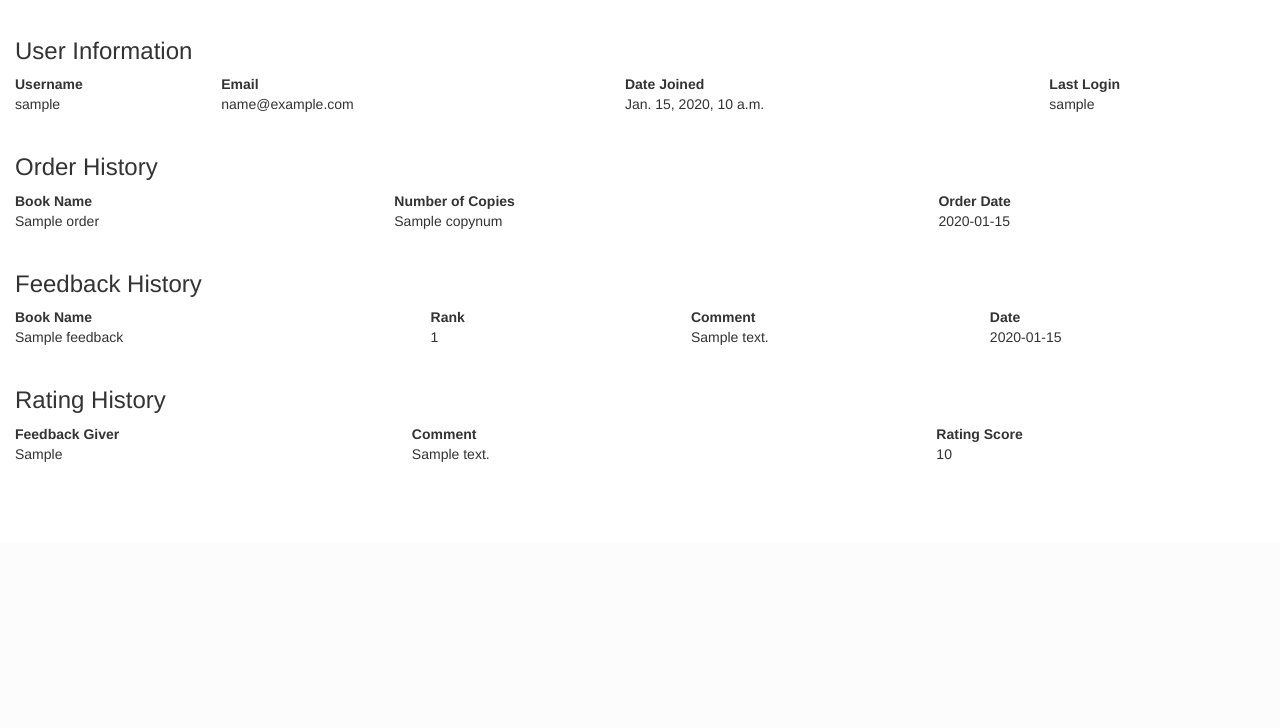
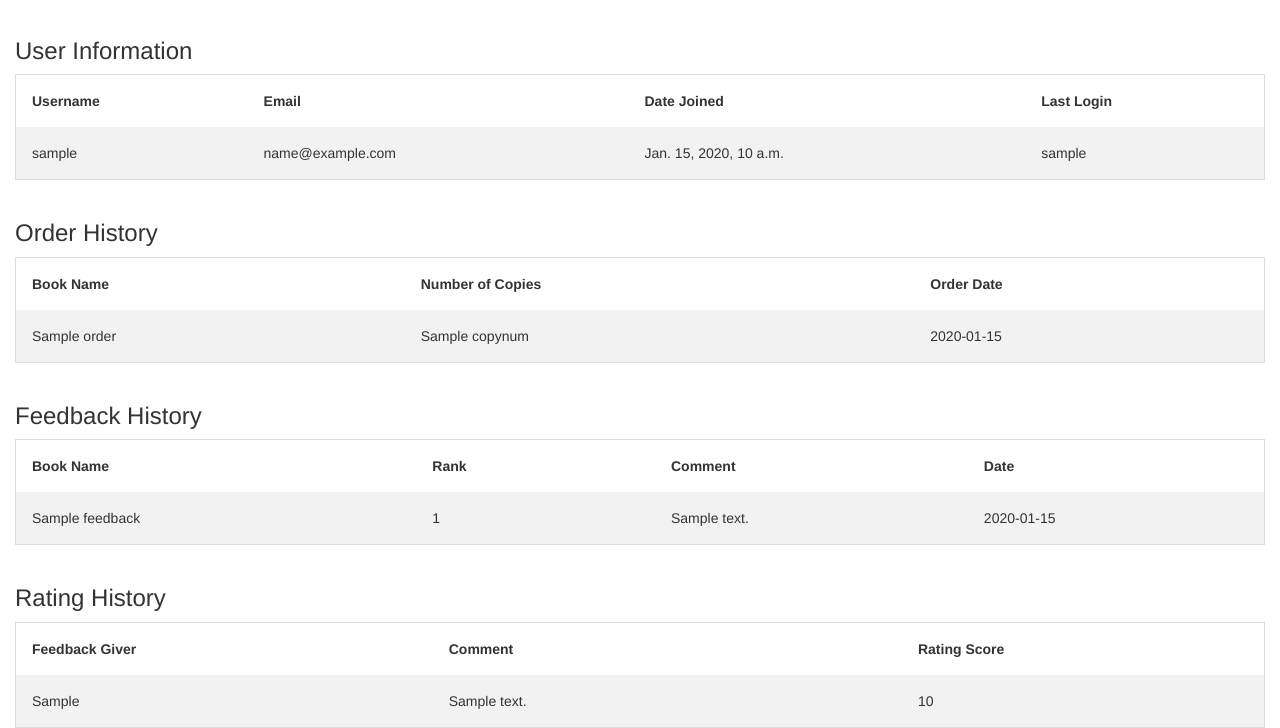
Before and after one commit to RosenZhang/DB-Bookstore-Project, a Django app: template django_test/bookstore/catalog/templates/index.html in a window 1280 px wide. Shown: the part 257-985 px from the top of the page. Before the commit the page ends 719 px from the top, so only its background shows below. Run offline with Django 3.2, Linux system fonts and the light colour scheme; the template is opened without the code that fills it: most values are stand-ins (such as "Sample title", 1, 10 or a date in 2020); data that the repository does not hold is empty; some libraries are stand-ins or nearby versions.

Commit message:
add style to the table to catalog

```diff
--- a/django_test/bookstore/catalog/templates/index.html
+++ b/django_test/bookstore/catalog/templates/index.html
@@ -18,7 +18,28 @@
  <br>
   <!--</ul>-->
 <h3>User Information</h3>
-  <table style="width:100%">
+
+    <style>
+table {
+    border-spacing: 0;
+    width: 100%;
+    border: 1px solid #ddd;
+}
+
+th {
+    cursor: pointer;
+}
+
+th, td {
+    text-align: left;
+    padding: 16px;
+}
+
+tr:nth-child(even) {
+    background-color: #f2f2f2
+}
+</style>
+  <table>
   <tr>
     <th>Username</th>
     <th>Email</th>
```
